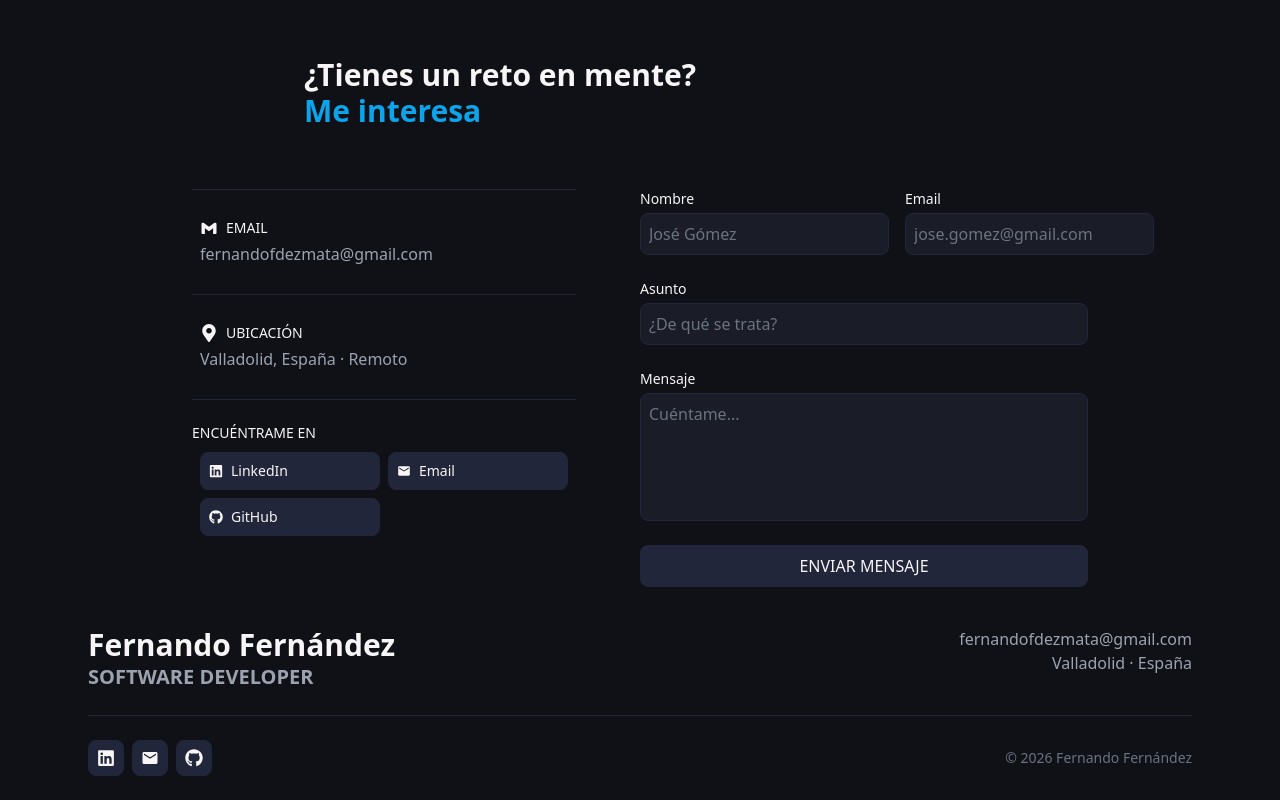
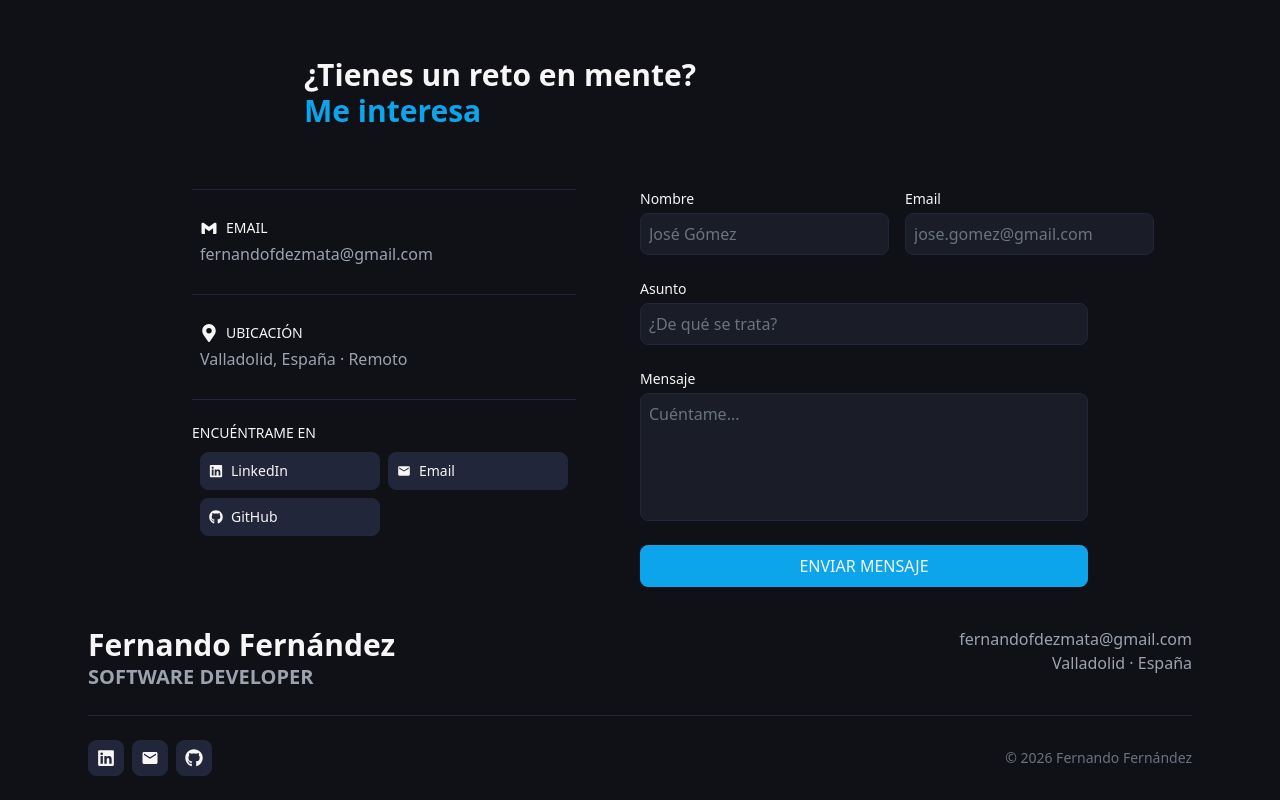
Before and after one commit to FernandoFdezMata/portfolio, a React (Vite) app: page / in a window 1280 px wide. Shown: the part 2248-3048 px from the top of the page. Built offline with nearby package versions, Linux system fonts and the light colour scheme.

Commit message:
Cambio color boton de mensajes

```diff
--- a/src/components/layout/Form.jsx
+++ b/src/components/layout/Form.jsx
@@ -104,8 +104,8 @@ export default function Form() {
             <button
                 type="submit"
                 disabled={status === "loading" || status === "success"}
-                className="border rounded-lg p-2 bg-bg-elevated border-bg-elevated
-                hover:border-accent text-text-primary transition-colors duration-300
+                className="border rounded-lg p-2 bg-accent border-accent
+                hover:bg-accent/70 text-text-primary transition-colors duration-300
                 disabled:opacity-50 disabled:cursor-not-allowed"
             >
                 {status === "loading" ? "Enviando..." : "ENVIAR MENSAJE"}
```
